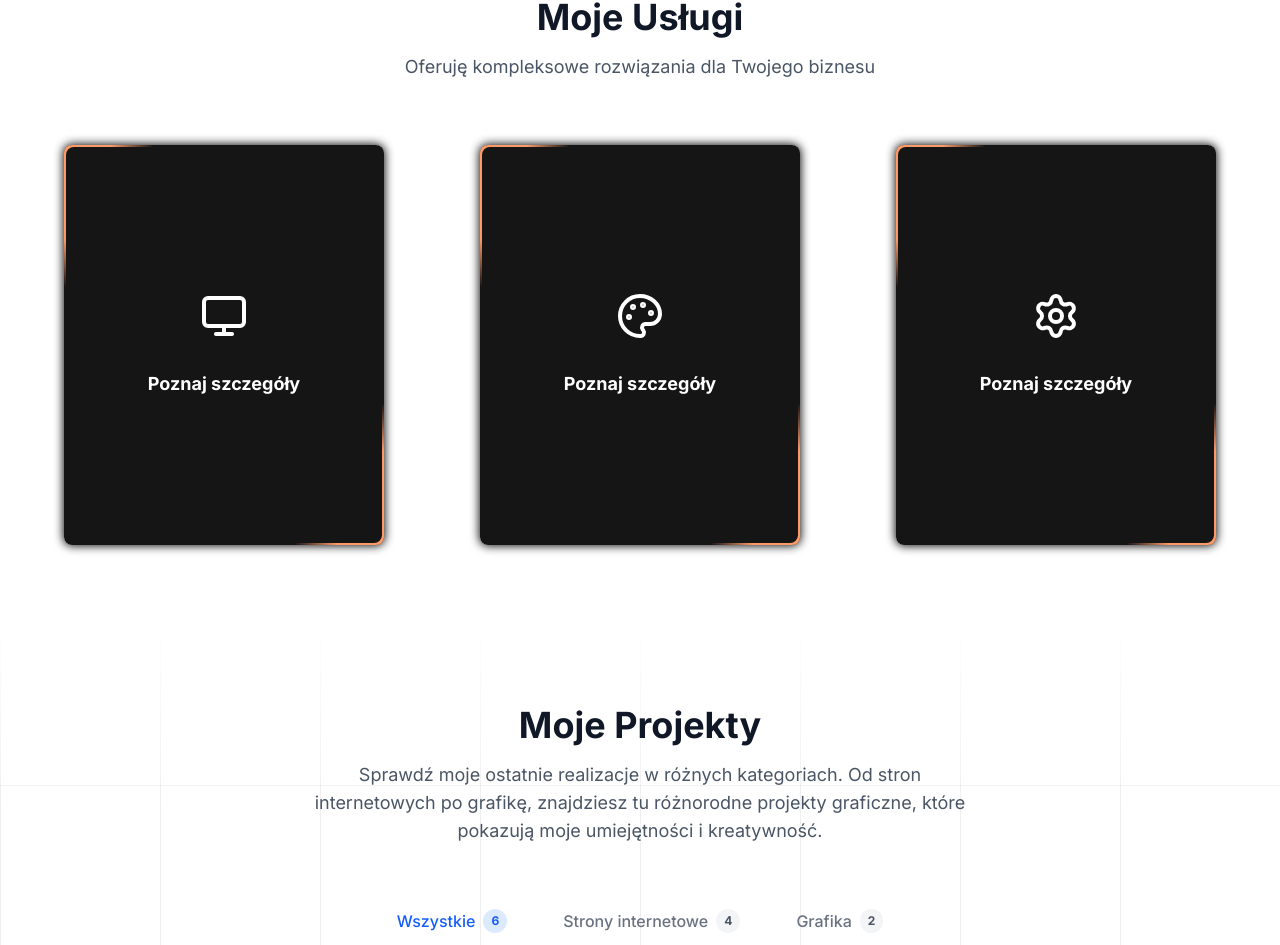
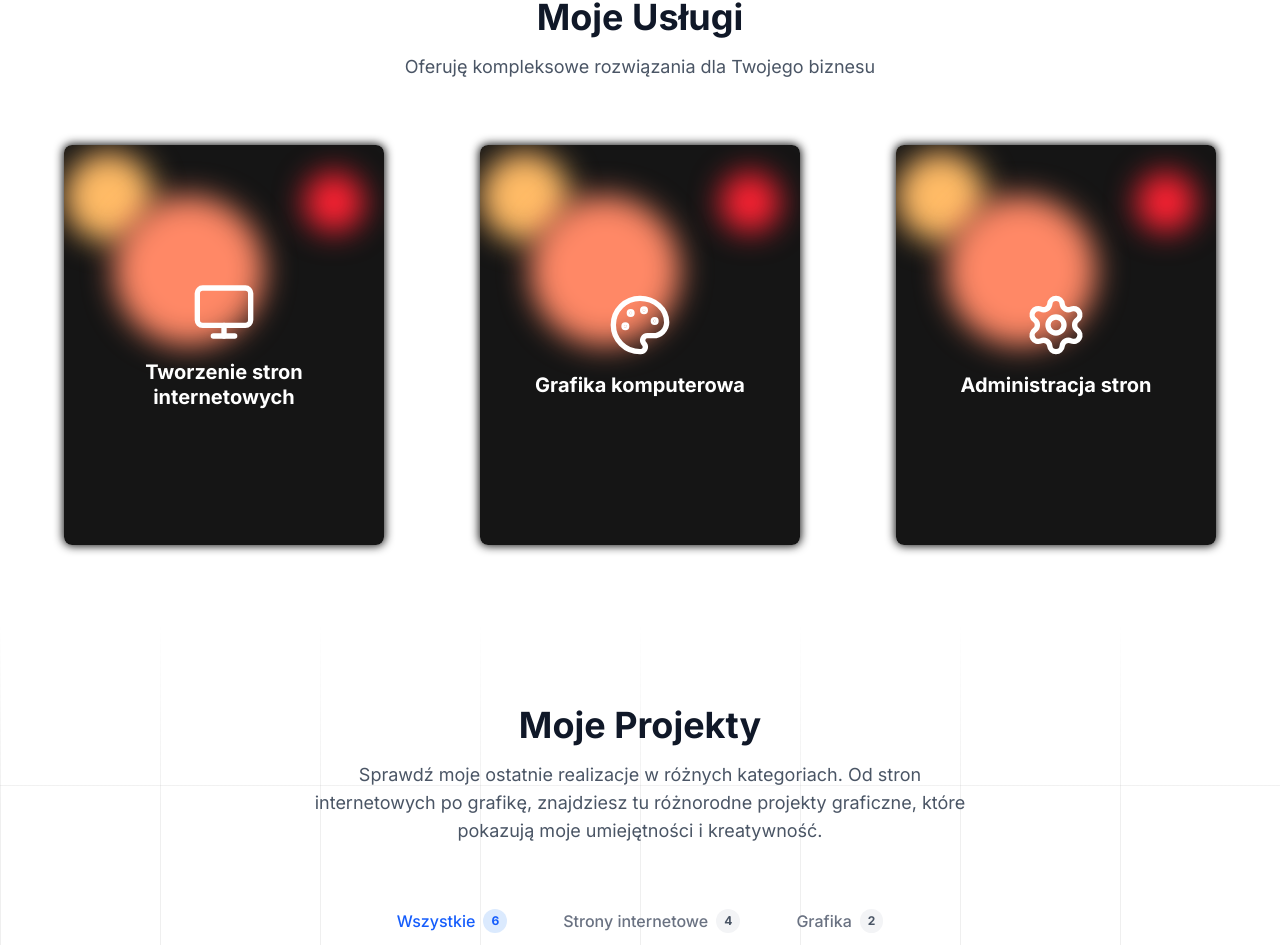
Before and after one commit to Lorexowy/micheldev-portfolio2, a Next.js app: page / in a window 1280 px wide. Shown: the part 883-1828 px from the top of the page. Built offline with nearby package versions, Linux system fonts and the light colour scheme.

Commit message:
service cards

```diff
--- a/src/components/sections/Services.tsx
+++ b/src/components/sections/Services.tsx
@@ -8,27 +8,45 @@ import { Monitor, Palette, Settings } from 'lucide-react';
 const SERVICES = [
   {
     id: 'web-development',
-    title: 'Strony internetowe',
-    subtitle: 'Nowoczesne rozwiązania',
-    description: 'Responsywne strony • SEO • Szybkość',
+    title: 'Tworzenie stron internetowych',
     icon: Monitor,
-    badge: 'Web Dev'
+    color: '#3b82f6', // blue
+    subtitle: 'Nowoczesne rozwiązania webowe',
+    features: [
+      'Responsywny design dla wszystkich urządzeń',
+      'Optymalizacja SEO i szybkości ładowania',
+      'Nowoczesne technologie (React, Next.js)',
+      'Integracja z systemami CMS',
+      'Bezpieczeństwo i kopie zapasowe'
+    ]
   },
   {
     id: 'graphics',
-    title: 'Grafika & Branding',
-    subtitle: 'Identyfikacja wizualna',
-    description: 'Logo • Branding • Materiały',
+    title: 'Grafika komputerowa',
     icon: Palette,
-    badge: 'Design'
+    color: '#10b981', // green
+    subtitle: 'Kompleksowa identyfikacja wizualna',
+    features: [
+      'Projektowanie logo i identyfikacji wizualnej',
+      'Kompletny branding i style guide',
+      'Materiały marketingowe i reklamowe',
+      'Grafiki na social media',
+      'Projekty do druku i formatu digital'
+    ]
   },
   {
     id: 'administration',
-    title: 'Administracja',
-    subtitle: 'Opieka techniczna',
-    description: 'Aktualizacje • Monitoring • Wsparcie',
+    title: 'Administracja stron',
     icon: Settings,
-    badge: 'Support'
+    color: '#f59e0b', // amber
+    subtitle: 'Kompleksowa opieka techniczna',
+    features: [
+      'Regularne aktualizacje i kopie zapasowe',
+      '24/7 monitoring bezpieczeństwa strony',
+      'Optymalizacja wydajności i szybkości',
+      'Wsparcie techniczne i szkolenia',
+      'Dodawanie nowych funkcjonalności'
+    ],
   }
 ];
 
@@ -38,15 +56,29 @@ function ServiceCard({ service }: { service: typeof SERVICES[0] }) {
   return (
     <div className="card">
       <div className="content">
-        {/* Back Side - pokazuje się po hover */}
+        {/* Back Side - pokazuje się po hover - SZCZEGÓŁY */}
         <div className="back">
           <div className="back-content">
-            <IconComponent className="w-12 h-12 text-white" />
-            <strong className="text-lg font-bold">Poznaj szczegóły</strong>
+            <div className="p-6 text-center h-full flex flex-col justify-center">
+              <div className="mb-4">
+                <IconComponent className="w-10 h-10 text-white mx-auto mb-2" />
+                <h3 className="text-lg font-bold text-white mb-1">{service.title}</h3>
+                <p className="text-sm text-gray-300">{service.subtitle}</p>
+              </div>
+
+              <div className="space-y-3 mb-4">
+                {service.features.slice(0, 4).map((feature, i) => (
+                  <div key={i} className="flex items-start text-left text-sm">
+                    <div className="w-1.5 h-1.5 bg-blue-400 rounded-full mr-2 mt-2 flex-shrink-0"></div>
+                    <span className="text-gray-200">{feature}</span>
+                  </div>
+                ))}
+              </div>
+            </div>
           </div>
         </div>
 
-        {/* Front Side - domyślnie widoczna */}
+        {/* Front Side - domyślnie widoczna - TYLKO ikona i tytuł */}
         <div className="front">
           <div className="img">
             <div className="circle"></div>
@@ -54,17 +86,11 @@ function ServiceCard({ service }: { service: typeof SERVICES[0] }) {
             <div className="circle" id="bottom"></div>
           </div>
           <div className="front-content">
-            <small className="badge">{service.badge}</small>
-            <div className="description">
-              <div className="title">
-                <p className="title">
-                  <strong>{service.title}</strong>
-                </p>
-                <IconComponent className="w-4 h-4 text-green-400" />
-              </div>
-              <p className="card-footer">
-                {service.description}
-              </p>
+            <div className="flex flex-col items-center justify-center h-full text-center">
+              <IconComponent className="w-16 h-16 text-white mb-4" />
+              <h3 className="text-xl font-bold text-white leading-tight">
+                {service.title}
+              </h3>
             </div>
           </div>
         </div>
@@ -104,6 +130,7 @@ function ServiceCard({ service }: { service: typeof SERVICES[0] }) {
           display: flex;
           align-items: center;
           overflow: hidden;
+          transform: rotateY(180deg);
         }
 
         .back::before {
@@ -112,7 +139,7 @@ function ServiceCard({ service }: { service: typeof SERVICES[0] }) {
           display: block;
           width: 160px;
           height: 160%;
-          background: linear-gradient(90deg, transparent, #ff9966, #ff9966, #ff9966, #ff9966, transparent);
+          background: linear-gradient(90deg, transparent, ${service.color || '#ff9966'}, ${service.color || '#ff9966'}, ${service.color || '#ff9966'}, ${service.color || '#ff9966'}, transparent);
           animation: rotation_481 5000ms infinite linear;
         }
 
@@ -126,8 +153,7 @@ function ServiceCard({ service }: { service: typeof SERVICES[0] }) {
           display: flex;
           flex-direction: column;
           justify-content: center;
-          align-items: center;
-          gap: 30px;
+          align-items: stretch;
         }
 
         .card:hover .content {
@@ -144,7 +170,6 @@ function ServiceCard({ service }: { service: typeof SERVICES[0] }) {
         }
 
         .front {
-          transform: rotateY(180deg);
           color: white;
         }
 
@@ -155,7 +180,8 @@ function ServiceCard({ service }: { service: typeof SERVICES[0] }) {
           padding: 20px;
           display: flex;
           flex-direction: column;
-          justify-content: space-between;
+          justify-content: center;
+          align-items: center;
         }
 
         .front-content .badge {
```
